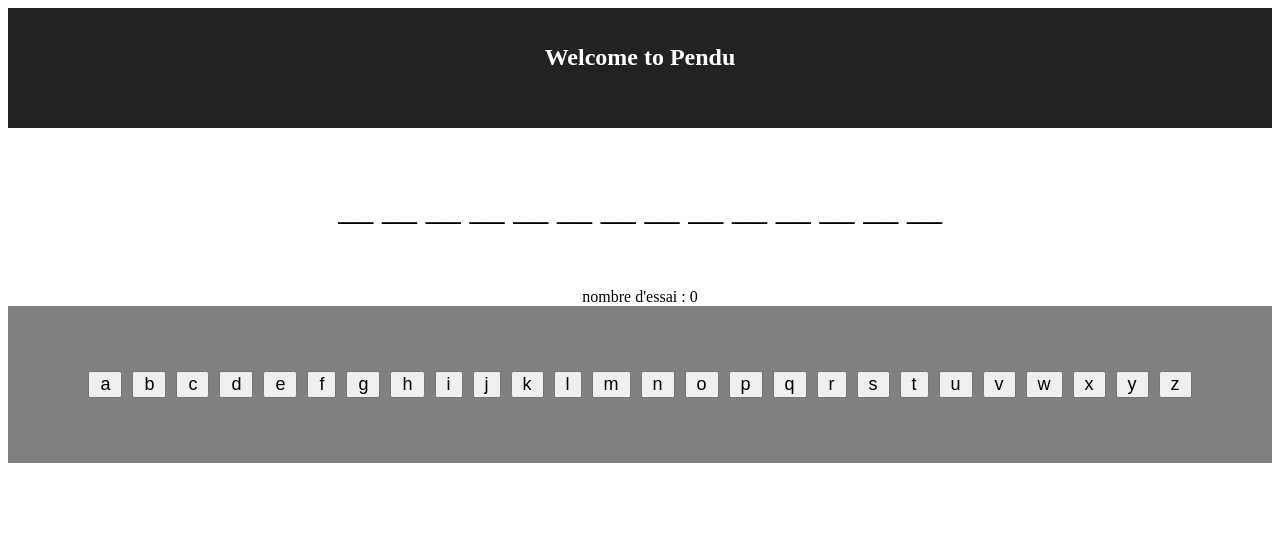
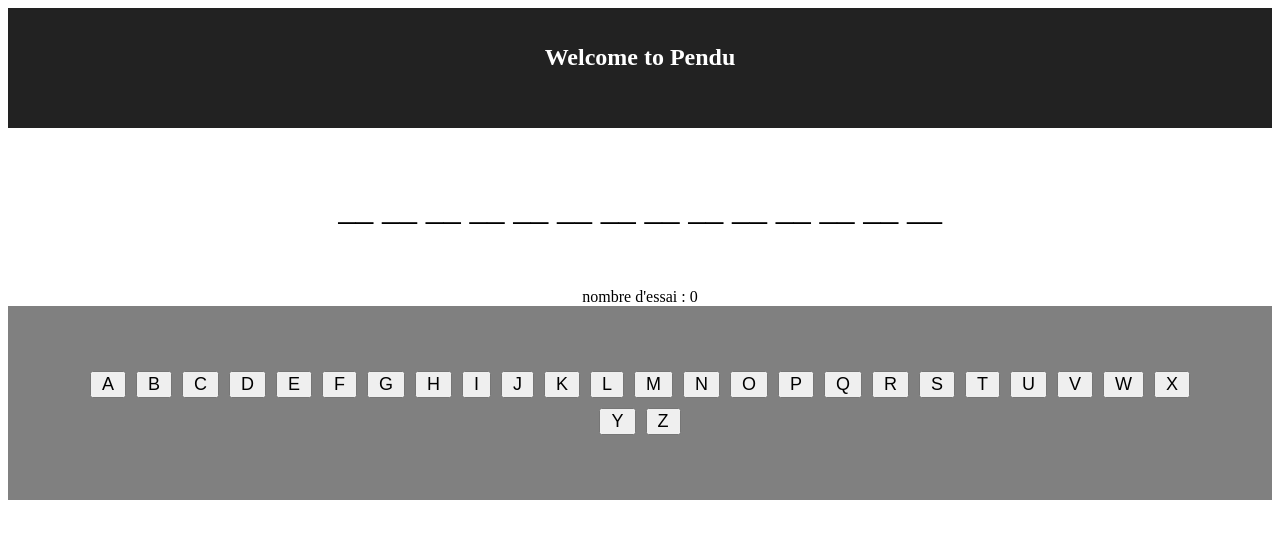
Before and after one commit to mlle-fantasia/pendu, a React (Create React App) app: page / in a window 1280 px wide. Shown: the top 538 px of the page. Built offline with nearby package versions, Linux system fonts and the light colour scheme.

Commit message:
correction plus d'accent dans les mots

```diff
--- a/src/AlphabetLettre.js
+++ b/src/AlphabetLettre.js
@@ -18,7 +18,7 @@ AlphabetLettre.propTypes={
 		'dejaClickee',
 		'jamaisClickee',
 	]).isRequired,
-	index : PropTypes.number.isRequired,
+	index : PropTypes.number,
 	onClick: PropTypes.func.isRequired,
 }
 
--- a/src/App.css
+++ b/src/App.css
@@ -25,6 +25,9 @@
   background-color: gray;
   color: #cecccc;
 }
+.alphabet h1{
+  margin-top: 0;
+}
 
 @keyframes App-logo-spin {
   from { transform: rotate(0deg); }
--- a/src/App.js
+++ b/src/App.js
@@ -4,18 +4,15 @@ import AlphabetLettre from './AlphabetLettre';
 import GuessCount from './GuessCount'
 import dictionnaire from './dictionnaire.json';
 
-const ALPHABET = ['a','b','c','d','e','f','g','h','i','j','k','l','m','n','o','p','q','r','s','t','u','v','w','x','y','z'];
+const ALPHABET = ['A','B','C','D','E','F','G','H','I','J','K','L','M','N','O','P','Q','R','S','T','U','V','W','X','Y','Z'];
 
 class App extends Component {
 
   state = {
-
     phrase : this.generatePhrase(),
     lettreDejaClickee: [],
     guesses: 0,
     gagne : false,
-
-
  }
 
  generatePhrase(){
@@ -24,7 +21,11 @@ class App extends Component {
         return Math.floor(Math.random()*(max-min+1)+min);
     }
 
-  return dictionnaire[randomIntFromInterval(0, dictionnaire.length)];
+  let phrase = dictionnaire[randomIntFromInterval(0, dictionnaire.length)];
+  let phraseEnMajuscule = phrase.toUpperCase();
+  let phraseSansAccent;
+     phraseSansAccent = this.removeAccents(phraseEnMajuscule);
+  return phraseSansAccent;
  }
 
 
@@ -56,6 +57,15 @@ class App extends Component {
 
  }
 
+redemarer(){
+  const {} = this.state
+  const newGuesses =0;
+  const newtab = [] ;
+  const newGagne = false;
+  const newPhrase = this.generatePhrase();
+
+  this.setState({ lettreDejaClickee : newtab, guesses : newGuesses, gagne : newGagne, phrase : newPhrase });
+}
 
  render() {
    const {gagne, guesses,  phrase, lettreDejaClickee} = this.state
@@ -70,7 +80,10 @@ class App extends Component {
 
         ))
     ):(
+    <div>
       <h1>Gagné !! </h1>
+      <button className={`redemarer`} onClick={() => this.redemarer()}> Commencer une nouvelle partie</button>
+    </div>
     )
    return (
   <div className="App">
@@ -91,12 +104,27 @@ class App extends Component {
  }
 
  computeDisplay(phrase, usedLetters) {
-  let newPhraseCachee = phrase.replace(/\w/g,
+  let newPhraseCachee;
+  newPhraseCachee = phrase.replace(/\w/g,
     (letter) => (usedLetters.includes(letter) ? letter : ' __ ')
-  )
-  return newPhraseCachee;
+  );
+    return newPhraseCachee;
  }
 
+  removeAccents(str){
+        let accents    = ['À','Á','Â','Ã','Ä','Å','à','á','â','ã','ä','å','Ò','Ó','Ô','Õ','Õ','Ö','Ø','ò','ó','ô','õ','ö','ø','È','É','Ê','Ë','è','é','ê','ë','ð','Ç','ç','Ð','Ì','Í','Î','Ï','ì','í','î','ï','Ù','Ú','Û','Ü','ù','ú','û','ü','Ñ','ñ','Š','š','Ÿ','ÿ','ý','Ž','ž'];
+        let accentsOut = ["A","A","A","A","A","A","a","a","a","a","a","a","O","O","O","O","O","O","O","o","o","o","o","o","o","E","E","E","E","e","e","e","e","e","C","c","D","I","I","I","I","i","i","i","i","U","U","U","U","u","u","u","u","N","n","S","s","Y","y","y","Z","z"];
+        str = str.split('');
+        let strLen = str.length;
+        let i, x;
+        for (i = 0; i < strLen; i++) {
+            x = accents.indexOf(str[i]);
+            if (x != -1) {
+                str[i] = accentsOut[x];
+            }
+        }
+        return str.join('');
+    }
 
 }
 
```
Also changed, not shown: public/dictionnaire.json (added, +1 -0 lines), 1 other file (tests, documents, lock files or other folders).
